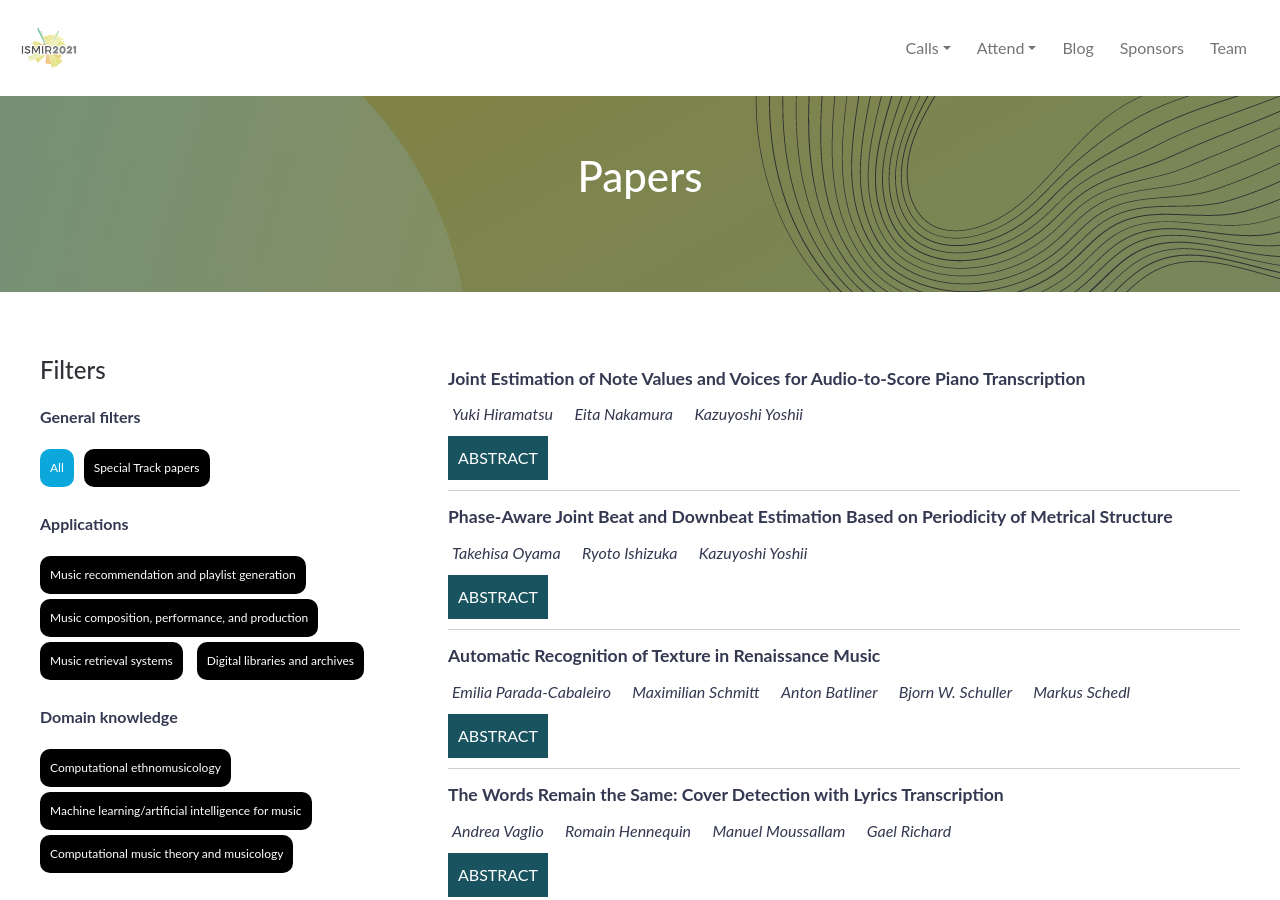
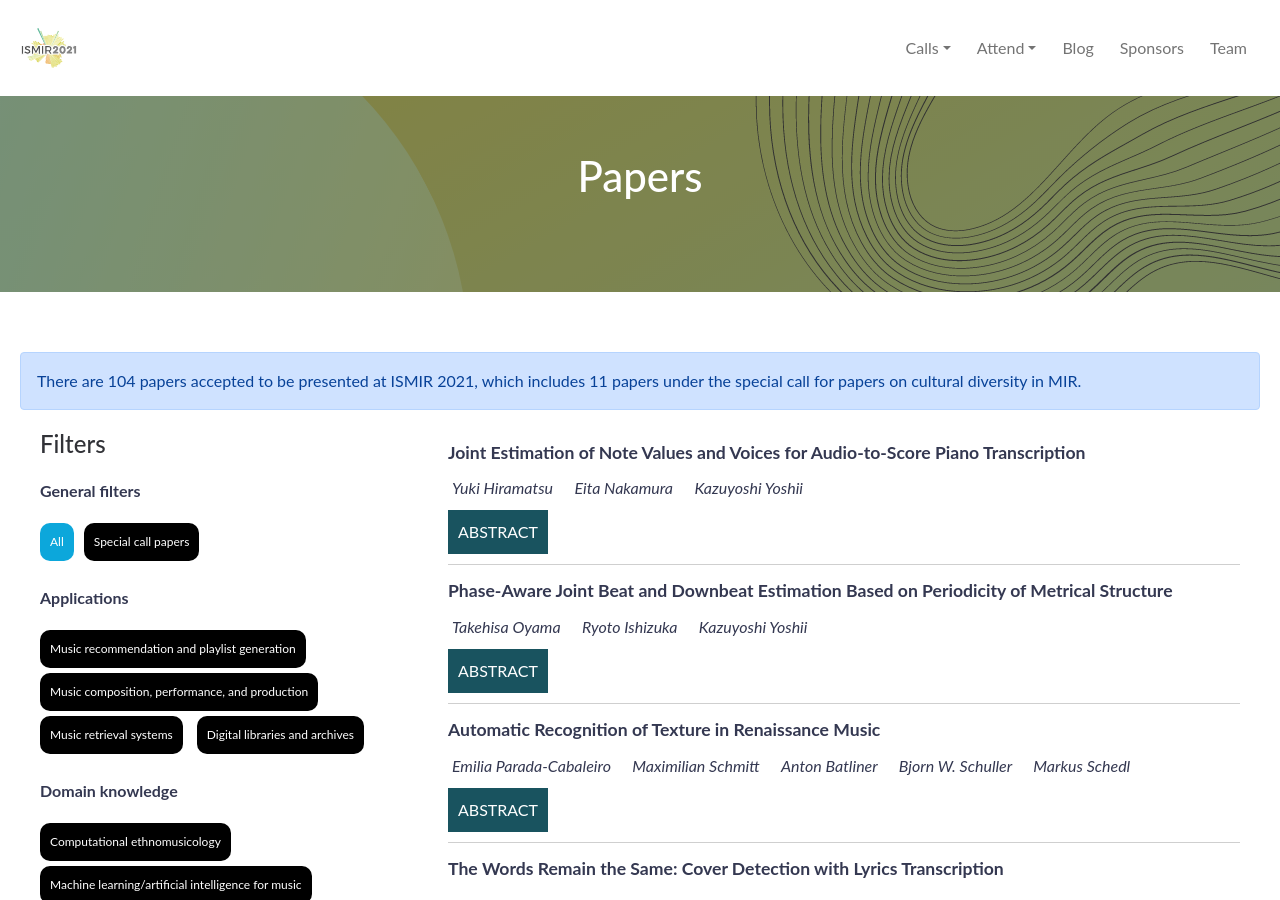
Before and after one commit to ismir2021/ismir2021.github.io, a Jekyll site: the page built from accepted.html, in a window 1280 px wide and 900 px high. Built offline with Jekyll 4.4.1, drawn with Linux system fonts in a browser that asks for light colours; nearby versions of some CDN libraries; some of the changed text lies outside the part shown.

Commit message:
Special call, not track.

```diff
--- a/_sass/components/_papers.scss
+++ b/_sass/components/_papers.scss
@@ -72,7 +72,7 @@
 
 }
 
-.special_track{
+.special_call{
 		font-weight: normal;
 		background: #0B7A75;
 		color: white;
--- a/accepted.html
+++ b/accepted.html
@@ -4,10 +4,10 @@
 permalink: /papers/
 ---
 
-<!-- <div class='alert alert-primary' role='alert'>
+<div class='alert alert-primary' role='alert'>
+	There are 104 papers accepted to be presented at ISMIR 2021, which includes 11 papers under the special call for papers on cultural diversity in MIR.
+</div>
 
-</div>
- -->
 <div class="container">
 	<div class="row">
 		<div class="col-sm-4">
@@ -16,19 +16,19 @@
 				<div class="main_category">
 					<b> General filters </b>
 					<div class="filter_button active" data-filter="all"> All </div>
-					<div class="filter_button inactive" data-filter="special"> Special Track papers </div>
+					<div class="filter_button inactive" data-filter="special"> Special call papers </div>
 				</div>
 			</div>
 		</div>
 		<div class="col">
 			{% for paper in site.data.2021_draft_ver2 %}
-				<div class="paper" data-subject-area="{{paper.extra.subject_area_primary}}" data-special-track="{{paper.extra.special_track}}">
+				<div class="paper" data-subject-area="{{paper.extra.subject_area_primary}}" data-special-call="{{paper.extra.special_track}}">
 					<div class="paper_title">
 						{{ paper.title }}
 					</div>
 					{% if paper.extra.special_track == true %}
-						<div class="special_track">
-							Special Track Paper
+						<div class="special_call">
+							Special call Paper
 						</div>
 					{% endif %}
 
@@ -107,7 +107,7 @@
 			$(".paper").show();
 		}else if(filter === "special"){
 			arr.map((i) => {
-				if ($(i).data("special-track") !== true){
+				if ($(i).data("special-call") !== true){
 					$(i).hide()
 				}else{
 					$(i).show();
```
Also changed, not shown: assets/css/main.css, 1 other file.
